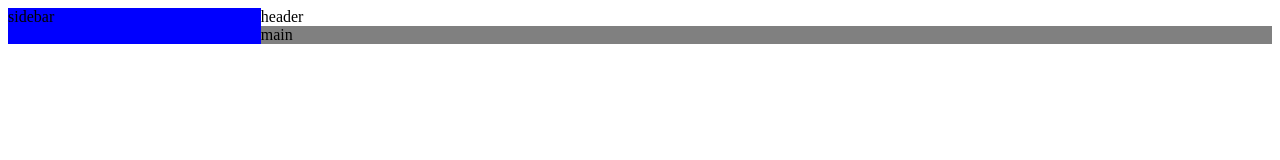
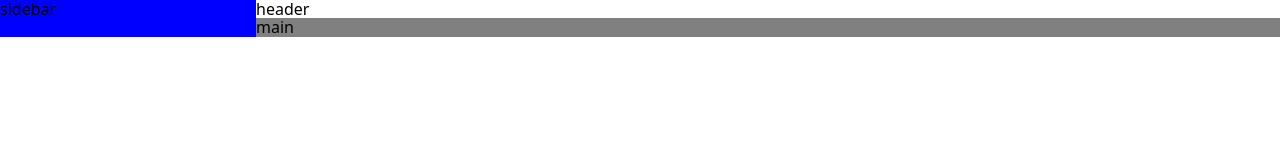
Before and after one commit to derekwhayes/admin-dashboard, a website: page index.html in a window 1280 px wide. Drawn offline with nearby package versions, Linux system fonts and the light colour scheme.

Commit message:
Apply modern-normalize

```diff
--- a/index.html
+++ b/index.html
@@ -3,6 +3,7 @@
 <head>
     <meta charset="UTF-8">
     <meta name="viewport" content="width=device-width, initial-scale=1.0">
+    <link rel="stylesheet" href="node_modules/modern-normalize/modern-normalize.css">
     <link rel="stylesheet" href="./styles/style.css">
     <title>Admin Dashboard</title>
 </head>
--- /dev/null
+++ b/package.json
@@ -0,0 +1,5 @@
+{
+  "dependencies": {
+    "modern-normalize": "^3.0.1"
+  }
+}
--- a/styles/style.css
+++ b/styles/style.css
@@ -4,7 +4,7 @@ body {
 }
 
 header {
-    background-color: white;
+    background-color: #fff;
     grid-column: 2 / 3;
 }
 
```
Also changed, not shown: 1 other file.
